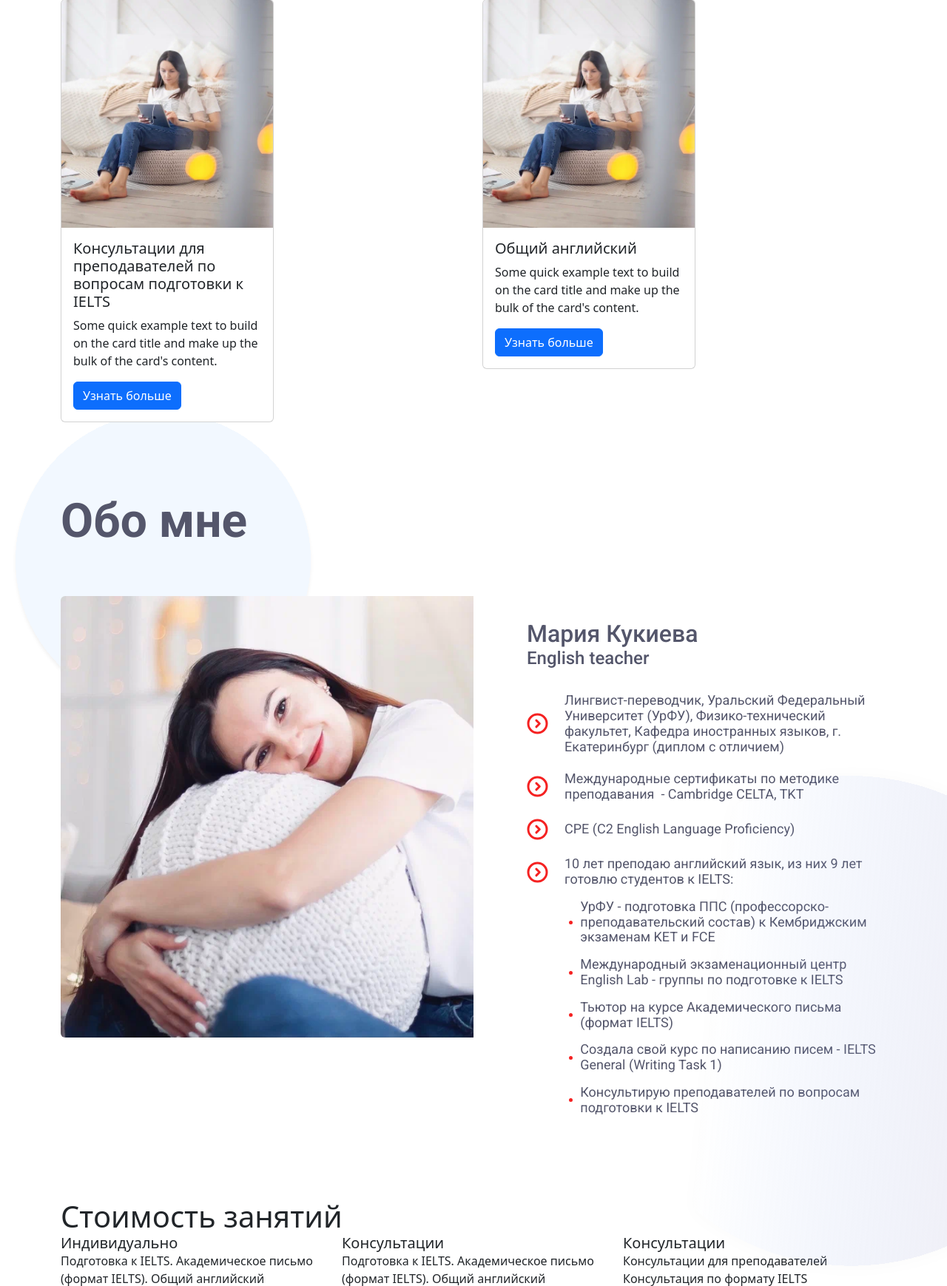
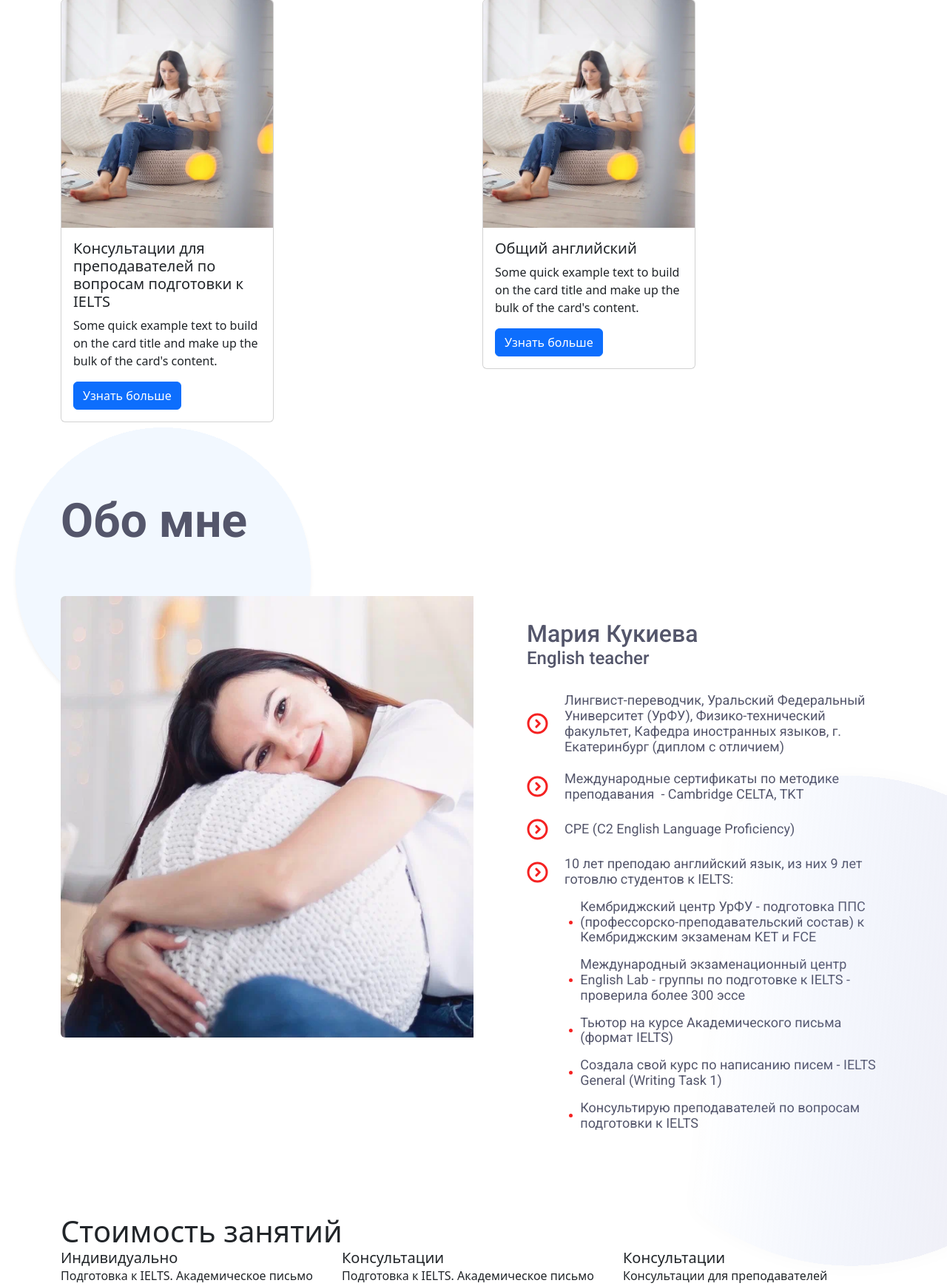
Before and after one commit to Dari-Dari/59_ielts_kukieva, a PHP site: page /index.html in a window 1280 px wide; the page is wider, and only the part inside the window is pictured. Shown: the part 1350-3089 px from the top of that part at 74% size. Run offline with PHP 8.4, Linux system fonts and the light colour scheme.

Commit message:
добавила текст в блок 4

```diff
--- a/aboutme.php
+++ b/aboutme.php
@@ -40,11 +40,11 @@
                 <ul class="list-group__aboutme">
                   <li class="list-group-item__second d-flex align-items-center border-0">
                   <img src="assets/icons/dot.svg" alt="dot" class="dot__icon">
-                  <p class="list-group-item__elements" id="fith_item">УрФУ - подготовка ППС (профессорско-преподавательский состав) к Кембриджским экзаменам KET и FCE</p>
+                  <p class="list-group-item__elements" id="fith_item">Кембриджский центр УрФУ - подготовка ППС (профессорско-преподавательский состав) к Кембриджским экзаменам KET и FCE</p>
                   </li>
                   <li class="list-group-item__second d-flex align-items-center border-0">
                   <img src="assets/icons/dot.svg" alt="dot" class="dot__icon">
-                  <p class="list-group-item__elements" id="sixth_item">Международный экзаменационный центр English Lab - группы по подготовке к IELTS</p>
+                  <p class="list-group-item__elements" id="sixth_item">Международный экзаменационный центр English Lab - группы по подготовке к IELTS - проверила более 300 эссе</p>
                   </li>
                   <li class="list-group-item__second d-flex align-items-center border-0">
                   <img src="assets/icons/dot.svg" alt="dot" class="dot__icon">
--- a/index.html
+++ b/index.html
@@ -217,7 +217,8 @@
                                     <ul class="list-group__aboutme">
                                         <li class="list-group-item__second d-flex align-items-center border-0">
                                             <img src="assets/icons/dot.svg" alt="dot" class="dot__icon">
-                                            <p class="list-group-item__elements" id="fith_item">УрФУ - подготовка ППС
+                                            <p class="list-group-item__elements" id="fith_item">Кембриджский центр УрФУ
+                                                - подготовка ППС
                                                 (профессорско-преподавательский состав) к Кембриджским экзаменам KET и
                                                 FCE</p>
                                         </li>
@@ -225,7 +226,7 @@
                                             <img src="assets/icons/dot.svg" alt="dot" class="dot__icon">
                                             <p class="list-group-item__elements" id="sixth_item">Международный
                                                 экзаменационный центр English
-                                                Lab - группы по подготовке к IELTS</p>
+                                                Lab - группы по подготовке к IELTS - проверила более 300 эссе</p>
                                         </li>
                                         <li class="list-group-item__second d-flex align-items-center border-0">
                                             <img src="assets/icons/dot.svg" alt="dot" class="dot__icon">
--- a/styles/style.css
+++ b/styles/style.css
@@ -184,7 +184,7 @@ footer .img-envelope-small {
   max-width: 29.9375rem;
 }
 .block-4 .block-4__text-block .list-group__block4 #sixth_item {
-  max-width: 29.4375rem;
+  max-width: 30.4rem;
 }
 .block-4 .block-4__text-block .list-group__block4 #eighth_item {
   max-width: 29.375rem;
--- a/styles/style.scss
+++ b/styles/style.scss
@@ -214,7 +214,7 @@ footer {
             }
 
             #sixth_item {
-                max-width: 29.4375rem;
+                max-width: 30.4rem;
             }
 
             #eighth_item {
```
Also changed, not shown: 1 other file.
